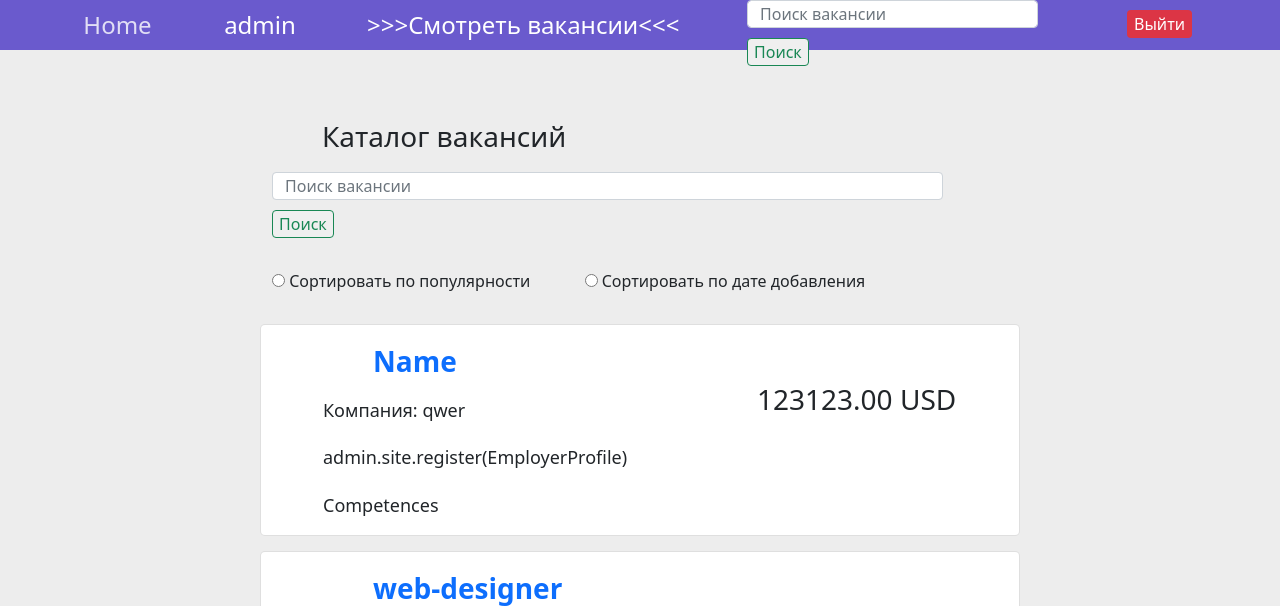
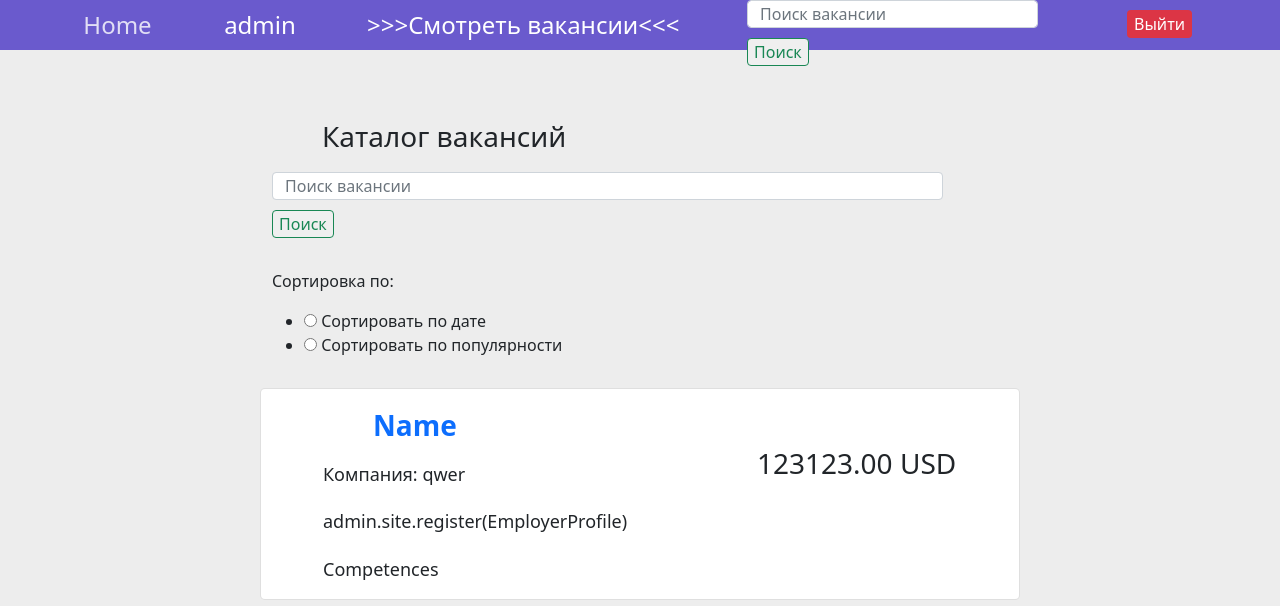
Before and after one commit to ventisk1ze/swf, a Django app: page /allvacancies in a window 1280 px wide. Shown: the top 606 px of the page. Run offline with Django 3.2, Linux system fonts and the light colour scheme; a user stored in the database is signed in; data comes from the database, SQL or seed files in the repository; both versions use the stored data as it was after the commit.

Commit message:
Added radio button choice sort

```diff
--- a/swf/templates/vacancyList.html
+++ b/swf/templates/vacancyList.html
@@ -10,8 +10,10 @@
 				<input class="form-control" type="search" placeholder="Поиск вакансии" aria-label="Поиск вакансии" name="search_vlpage">
 				<button class="btn-outline-success" type="submit">Поиск</button>
 			</form>
+			{% csrf_token %}
+			{{ form.as_p }}
 			{% comment %} <form class="form-inline sort-form"> {% endcomment %}
-				<div class="custom-control custom-radio">
+				{% comment %}<div class="custom-control custom-radio">
 					<input type="radio" class="custom-control-input" id="customControlValidation2" name="radio-stacked" required>
 					<label class="custom-control-label" for="customControlValidation2">Сортировать по популярности</label>
 				</div>
@@ -19,6 +21,7 @@
 					<input type="radio" class="custom-control-input" id="customControlValidation3" name="radio-stacked" required>
 					<label class="custom-control-label" for="customControlValidation3">Сортировать по дате добавления</label>
 				</div>
+				{% endcomment %}
 				{% comment %} <button class="btn-outline-success" type="submit">Сортировать</button>
 			</form> {% endcomment %}
 		</div>
--- a/swf/workfair/forms.py
+++ b/swf/workfair/forms.py
@@ -30,13 +30,7 @@ class EmployerProfileEdit(forms.ModelForm):
 			'name',
 			'description',
 		]
-
-# class CustomAuntethicationForm(AuthenticationForm):
-# 	username = UsernameField(
-# 		label = 'Логин',
-# 		widget = forms.TextInput(attrs={'autofocus': True})
-# 	)
-# 	password = PasswordField(
-# 		label = 'Пароль',
-# 		widget = forms.TextInput(attrs={'autofocus': True})
-# 	)
+class sortChoice(forms.Form):
+	CHOICES = [('sbd', 'Сортировать по дате'),
+				('sbp', 'Сортировать по популярности')]
+	choice = forms.ChoiceField(choices = CHOICES, widget = forms.RadioSelect, label = 'Сортировка по')
--- a/swf/workfair/views.py
+++ b/swf/workfair/views.py
@@ -2,7 +2,7 @@ from django.shortcuts import render, redirect, get_object_or_404
 
 from django.http import HttpResponse, Http404
 
-from .forms import VacancyAddForm, ApplicantProfileEdit, EmployerProfileEdit
+from .forms import VacancyAddForm, ApplicantProfileEdit, EmployerProfileEdit, sortChoice
 
 from .models import ApplicantProfile, EmployerProfile, Vacancy
 
@@ -169,16 +169,24 @@ def vacancyListView(request):
 	searchQueryNavbar = request.GET.get('search_navbar', '')
 	searchQueryVLpage = request.GET.get('search_vlpage', '')
 
+	form = sortChoice()
+
+
 	if searchQueryNavbar or searchQueryVLpage:
 		if searchQueryNavbar:
 			searchQuery = searchQueryNavbar
 		else:
 			searchQuery = searchQueryVLpage
-		queryset = Vacancy.objects.filter(Q(name__icontains = searchQuery) | Q(salary__icontains = searchQuery) | Q(competences__icontains = searchQuery)).order_by('-viewsAmount')
+		if form['choice'] == 'sbp':
+			queryset = Vacancy.objects.filter(Q(name__icontains = searchQuery) | Q(salary__icontains = searchQuery) | Q(competences__icontains = searchQuery)).order_by('-viewsAmount')
+		if form['choice'] == 'sbd':
+			queryset = Vacancy.objects.filter(Q(name__icontains = searchQuery) | Q(salary__icontains = searchQuery) | Q(competences__icontains = searchQuery)).order_by('-creationDate')
+
 	else:
-		queryset = Vacancy.objects.all()
+		queryset = Vacancy.objects.all().order_by('-viewsAmount')
 
 	context = {
-		'objectList':queryset
+		'objectList':queryset,
+		'form':form
 	}
 	return render(request, "vacancyList.html", context)
```
Also changed, not shown: swf/db.sqlite3.
